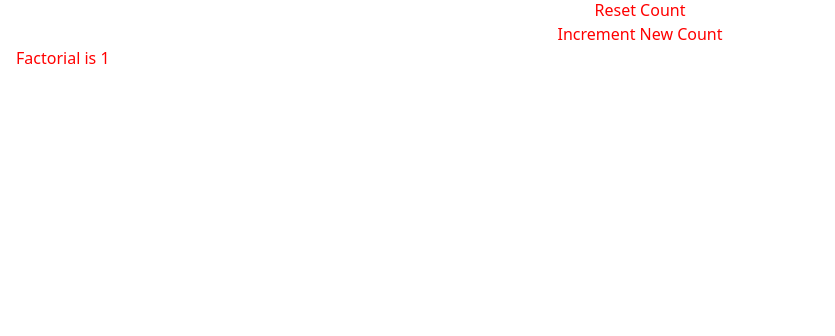
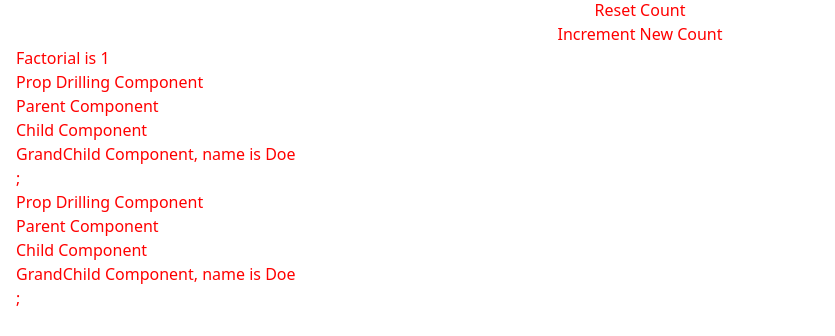
Before and after one commit to arunansh98/react-experiment, a React (Create React App) app: page / in a window 1280 px wide. Shown: the part 140-476 px from the top of the page, without its empty margins (0-835 px from the left). Built offline with nearby package versions, Linux system fonts and the light colour scheme; no server answers.

Commit message:
PropDrilling and Context Hands On

```diff
--- a/src/App.js
+++ b/src/App.js
@@ -4,6 +4,8 @@ import axios from "axios";
 import Images from "./components/Images";
 import Button from "./components/Button";
 import Count from "./components/Count";
+import PropDrilling from "./components/prop-drilling-playground/PropDrliling";
+import Context from "./components/prop-drilling-playground/Context";
 
 function App() {
   console.log("parent component rendered!");
@@ -51,6 +53,8 @@ function App() {
         </div>
         <Images images={images} />
         <Count />
+        <PropDrilling />
+        <Context />
       </div>
     </form>
   );
--- /dev/null
+++ b/src/components/prop-drilling-playground/Context.js
@@ -0,0 +1,40 @@
+import { createContext, useContext } from "react";
+
+/**
+ * Below solution highlights the solution to the problem of prop drilling
+ */
+
+const UserContext = createContext();
+
+export default function Context() {
+  const user = { name: "Doe" };
+  return (
+    <UserContext.Provider value={user}>
+      <h1>Prop Drilling Component</h1>
+      <Parent />
+    </UserContext.Provider>
+  );
+}
+
+function Parent() {
+  return (
+    <>
+      <h2>Parent Component</h2>
+      <Child />
+    </>
+  );
+}
+
+function Child() {
+  return (
+    <>
+      <h3>Child Component</h3>
+      <GrandChild />;
+    </>
+  );
+}
+
+function GrandChild() {
+  const { name } = useContext(UserContext);
+  return <h4>GrandChild Component, name is {name}</h4>;
+}
--- /dev/null
+++ b/src/components/prop-drilling-playground/PropDrliling.js
@@ -0,0 +1,34 @@
+export default function PropDrilling() {
+  const user = { name: "Doe" };
+  return (
+    <>
+      <h1>Prop Drilling Component</h1>
+      <Parent user={user} />
+    </>
+  );
+}
+
+function Parent(props) {
+  const { user } = props;
+  return (
+    <>
+      <h2>Parent Component</h2>
+      <Child user={user} />
+    </>
+  );
+}
+
+function Child(props) {
+  const { user } = props;
+  return (
+    <>
+      <h3>Child Component</h3>
+      <GrandChild user={user} />;
+    </>
+  );
+}
+
+function GrandChild(props) {
+  const { user } = props;
+  return <h4>GrandChild Component, name is {user.name}</h4>;
+}
```
